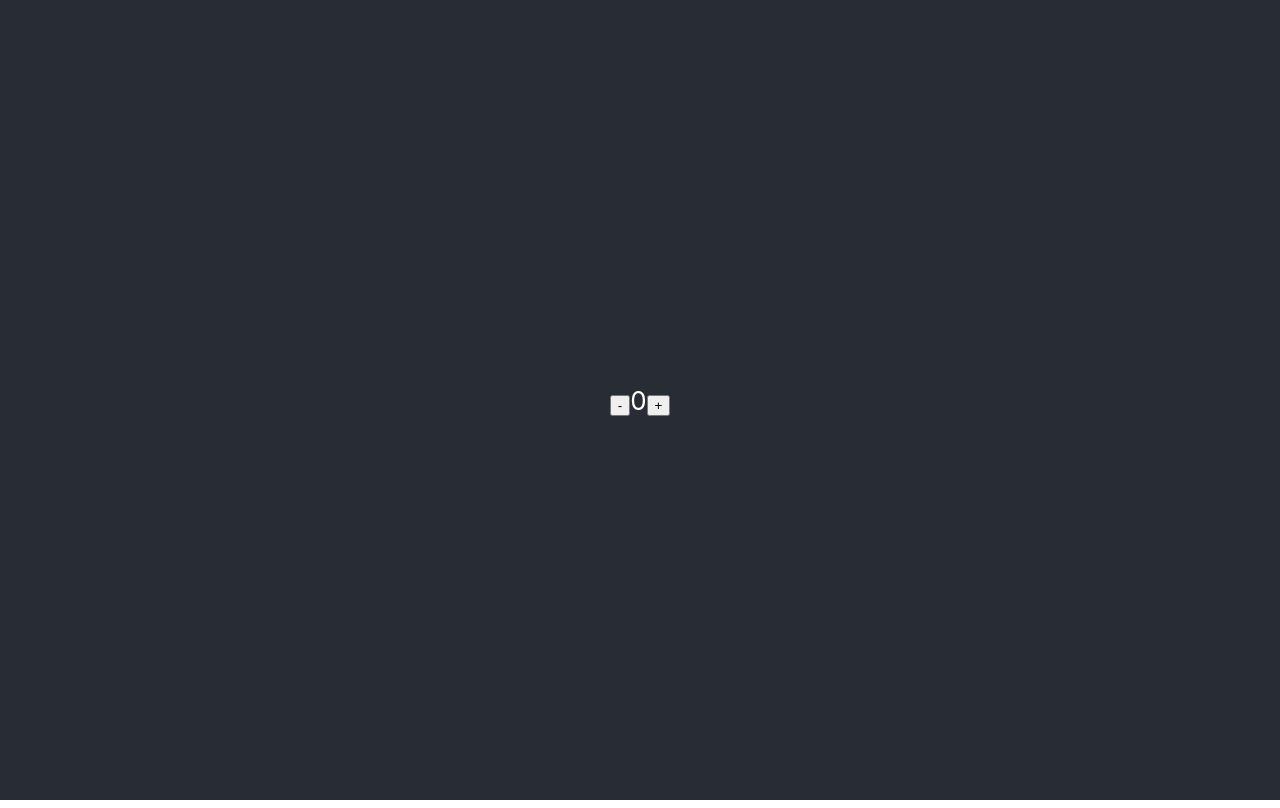
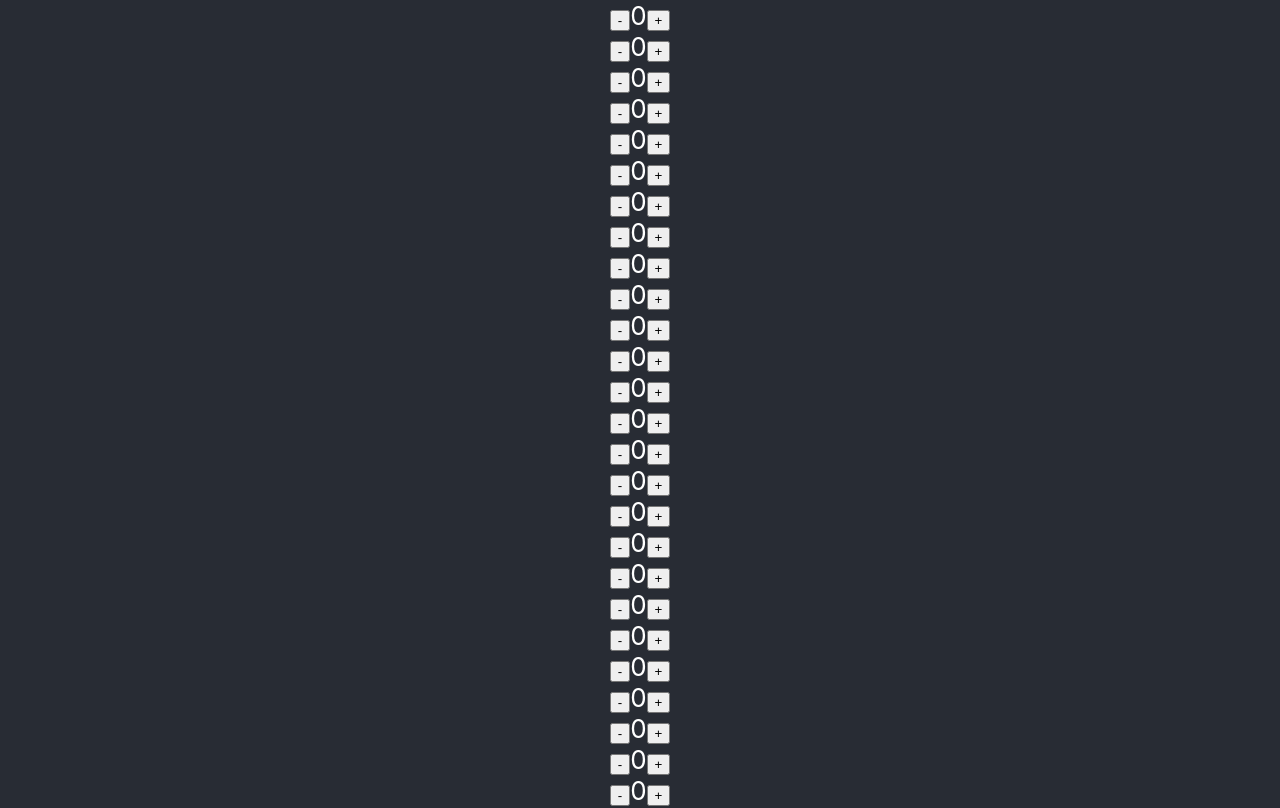
Before and after one commit to loto2-oocl/counter, a React (Create React App) app: page / in a window 1280 px wide. Shown: the top 808 px of the page. Built offline with nearby package versions, Linux system fonts and the light colour scheme.

Commit message:
[counter][tom] feat: add CounterGroup component

```diff
--- a/src/App.js
+++ b/src/App.js
@@ -1,12 +1,14 @@
 import './App.css';
 
-import Counter from './components/Counter';
+import CounterGroup from './components/CounterGroup';
 
 function App() {
+  const size = 100;
+
   return (
     <div className="App">
       <header className="App-header">
-        <Counter />
+        <CounterGroup size={size} />
       </header>
     </div>
   );
--- /dev/null
+++ b/src/components/CounterGroup.jsx
@@ -0,0 +1,24 @@
+import React, { Component } from 'react'
+import Counter from './Counter';
+
+class CounterGroup extends Component {
+  initArraySize(size) {
+    return Array.from(Array(size).keys());
+  }
+
+  render() {
+    const { size } = this.props;
+
+    return (
+      <div>
+        {
+          this.initArraySize(size).map((value) => (
+            <Counter key={value} />
+          ))
+        }
+      </div>
+    )
+  }
+}
+
+export default CounterGroup;
```
